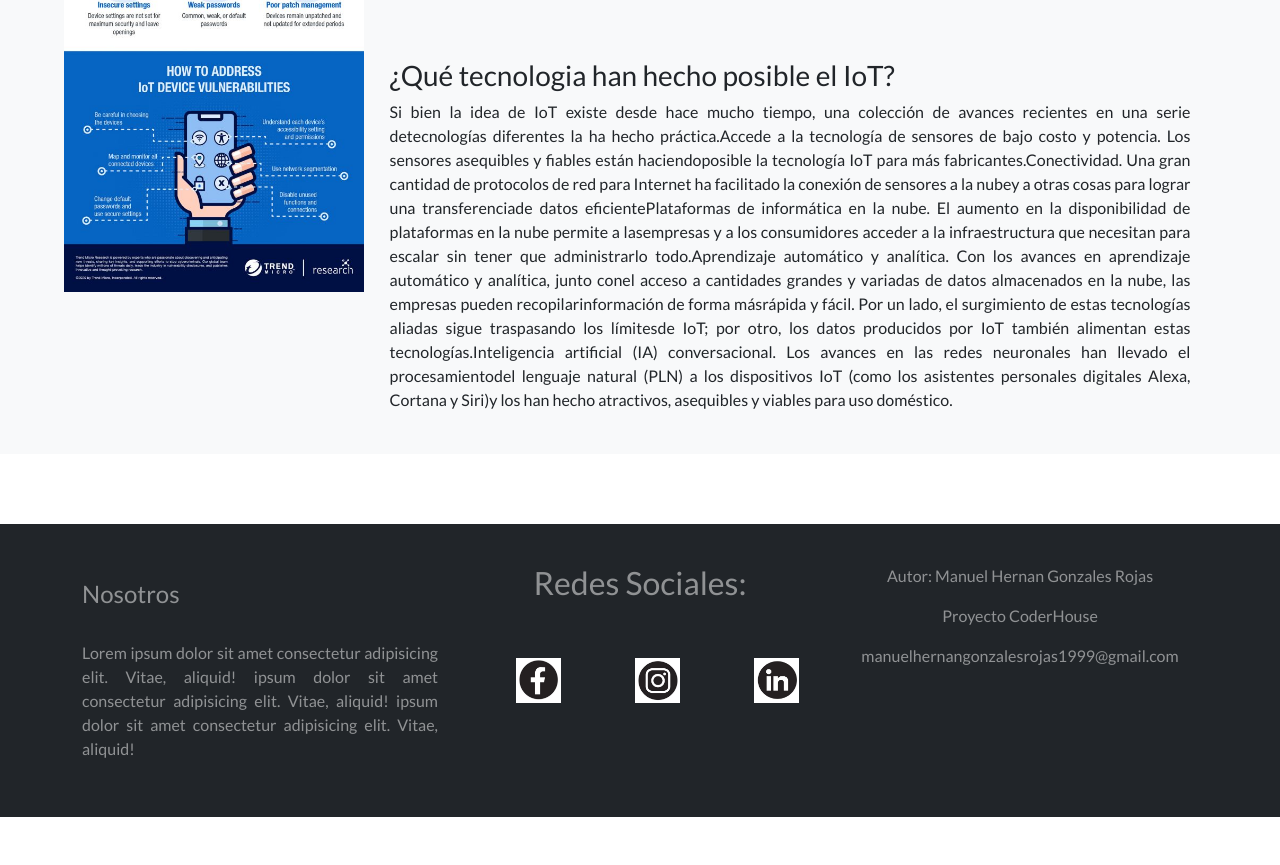
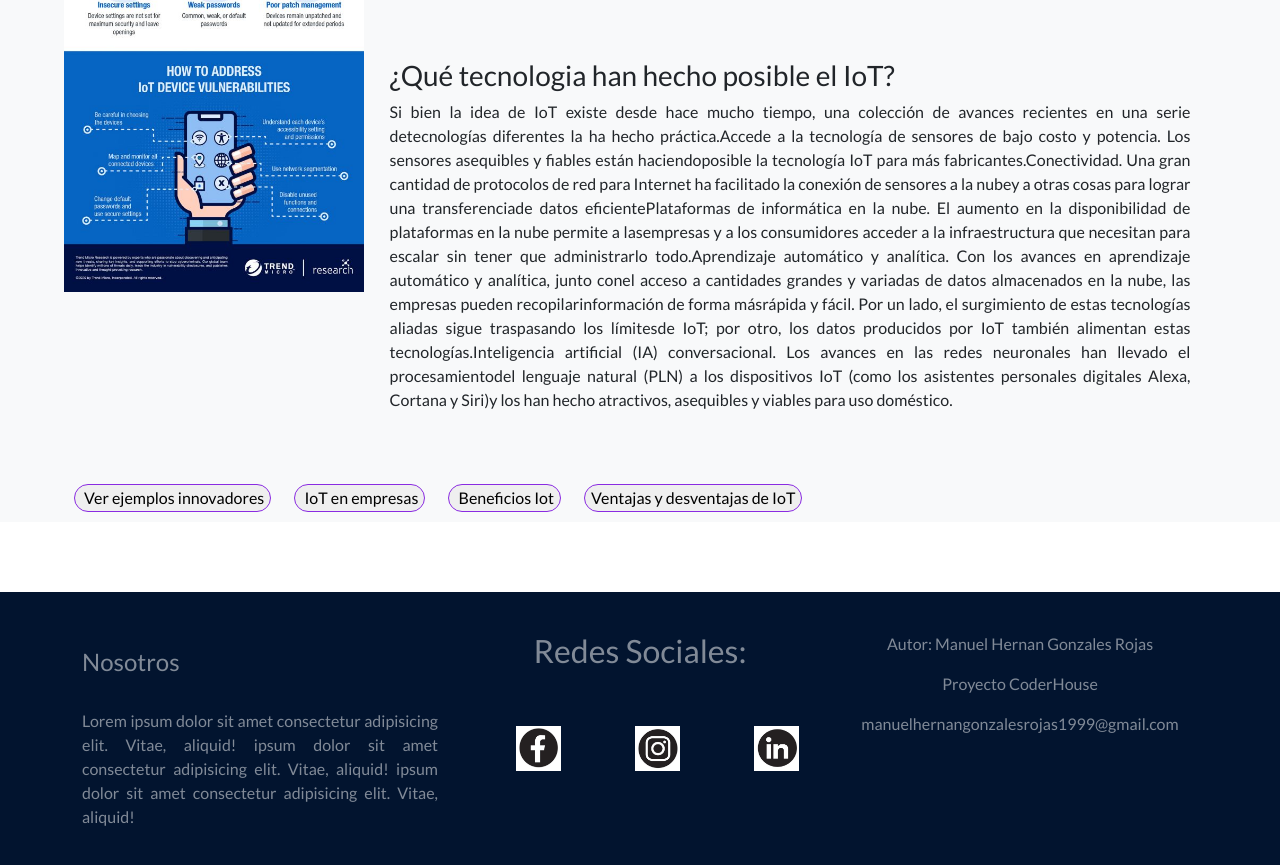
Before and after one commit to ManuelGonzalesRojas/PFGonzalesRojasManuelHernan, a website: page index.html in a window 1280 px wide. Shown: the part 1137-2002 px from the top of the page. Before the commit the page ends 1954 px from the top, so only its background shows below. Drawn offline with nearby package versions, Linux system fonts and the light colour scheme.

Commit message:
sass terminado

```diff
--- a/index.html
+++ b/index.html
@@ -100,6 +100,13 @@
                 <p>Si bien la idea de IoT existe desde hace mucho tiempo, una colección de avances recientes en una serie detecnologías diferentes la ha hecho práctica.Accede a la tecnología de sensores de bajo costo y potencia. Los sensores asequibles y fiables están haciendoposible la tecnología IoT para más fabricantes.Conectividad. Una gran cantidad de protocolos de red para Internet ha facilitado la conexión de sensores a la nubey a otras cosas para lograr una transferenciade datos eficientePlataformas de informática en la nube. El aumento en la disponibilidad de plataformas en la nube permite a lasempresas y a los consumidores acceder a la infraestructura que necesitan para escalar sin tener que administrarlo todo.Aprendizaje automático y analítica. Con los avances en aprendizaje automático y analítica, junto conel acceso a cantidades grandes y variadas de datos almacenados en la nube, las empresas pueden recopilarinformación de forma másrápida y fácil. Por un lado, el surgimiento de estas tecnologías aliadas sigue traspasando los límitesde IoT; por otro, los datos producidos por IoT también alimentan estas tecnologías.Inteligencia artificial (IA) conversacional. Los avances en las redes neuronales han llevado el procesamientodel lenguaje natural (PLN) a los dispositivos IoT (como los asistentes personales digitales Alexa, Cortana y Siri)y los han hecho atractivos, asequibles y viables para uso doméstico.</p>
             </div>
             <img class="p_info_img" src="./src/publi/images/explicacion.png" alt="imagen Explicacion">
+
+            <div class="p_info_3">
+                  <a href="https://www.idat.edu.pe/blog/internet-de-las-cosas-10-ejemplos-innovadores"><input class="boton1" type="button" value=" Ver ejemplos innovadores"></a>
+                  <a href="https://www.ikusi.com/mx/blog/iot-ejemplos-de-aplicaciones-practicas-en-las-empresas/"><input class="boton2" type="button" value=" IoT en empresas"></a>
+                  <a href="https://es.digi.com/blog/post/the-benefits-of-iot-real-world-examples"><input class="boton3" type="button" value=" Beneficios Iot"></a>
+                  <a href="https://www.beetrack.com/es/blog/ventajas-y-desventajas-internet-de-las-cosas-iot"><input class="boton4" type="button" value="Ventajas y desventajas de IoT"></a>
+            </div>
           </section>
         </div>
     </main>
@@ -108,7 +115,7 @@
 
 
     <!-- FOOTER -->
-    <footer class="bg-dark">
+    <footer>
       <div class="container text-white-50">
         <div class="row">
           <div class="col-sm-12 col-md-4  col-lg-4 col-xl-4 justify-content-center">
--- a/src/scss/_footer.scss
+++ b/src/scss/_footer.scss
@@ -1,16 +1,22 @@
 /*============ FOOTER ============*/
+$color-footer:#02142F;
 
-/*Formato del footer */
-footer{
-    padding: 40px;
-    margin: 0px;
-    margin-top: 70px;
-    /*Ajuste de las imagenes */
-    .redes{
-        list-style: none;
+/*Ajuste de las imagenes */
+@mixin img-redes{
+    list-style: none;
         box-sizing: border-box;
         height: 45px;
         width: 45px;
         margin-left: 35px;
+}
+
+
+footer{
+    background-color: $color-footer;
+    padding: 40px;
+    margin: 0px;
+    margin-top: 70px;
+    .redes{
+        @include img-redes;
     }
 }
--- a/src/scss/_ingenieros.scss
+++ b/src/scss/_ingenieros.scss
@@ -10,10 +10,14 @@ main{
             height: 80%;
             width: 80%;
         }
+
     }
 
-    .colabora{
-        box-sizing: border-box;
-        width: 10%;
+    #section_colaboradores{
+        margin-top: 30px;
+        .colabora{
+            box-sizing: border-box;
+            width: 10%;
+        }
     }
 }
--- a/src/scss/_nosotros.scss
+++ b/src/scss/_nosotros.scss
@@ -2,9 +2,9 @@
 main{
     #section_nosotros{
         margin-top: 30px;
-    }
-    .conferencia_img{
-        box-sizing: border-box;
-        width: 70%;
+        .conferencia_img{
+            box-sizing: border-box;
+            width: 70%;
+        }
     }
 }
--- a/src/scss/style.scss
+++ b/src/scss/style.scss
@@ -9,6 +9,17 @@
 @import 'ingenieros';
 @import 'nosotros';
 
+@mixin boton-presionado{
+    background-color:black;
+    color: white;
+}
+
+.boton{
+    margin: 10px;
+    border-radius: 20px;
+    border: 1px solid blueviolet
+}
+
 /* ============ PAGINA INDEX ============= */
 main{
     .p_info_index{
@@ -16,9 +27,10 @@ main{
         display:grid;
         grid-template-areas:
        ". info_img info_1 ."
-       ". info_img info_2 .";
+       ". info_img info_2 ."
+       ". info_3 info_3 .";
        grid-template-columns: 5% auto auto 5%;
-       grid-template-rows: auto auto;
+       grid-template-rows: auto auto auto;
     }
 
     .p_info_1{
@@ -29,6 +41,35 @@ main{
     .p_info_2{
         grid-area: info_2;
         padding: 3%;
+    }
+
+    .p_info_3{
+        grid-area: info_3;
+        margin-top: 20px;
+        .boton1{
+            @extend .boton;
+            &:hover{
+                @include boton-presionado;
+            }
+        }
+        .boton2{
+            @extend .boton;
+            &:hover{
+                @include boton-presionado;
+            }
+        }
+        .boton3{
+            @extend .boton;
+            &:hover{
+                @include boton-presionado;
+            }
+        }
+        .boton4{
+            @extend .boton;
+            &:hover{
+                @include boton-presionado;
+            }
+        }
     }
 
     .p_info_img{
```
Also changed, not shown: src/pages/contacto.html (+1 -1 lines), src/pages/ingenieros.html (+2 -2 lines), src/pages/nosotros.html (+1 -1 lines), src/pages/proyectos.html (+1 -1 lines), src/css/style.css, 1 other file.
